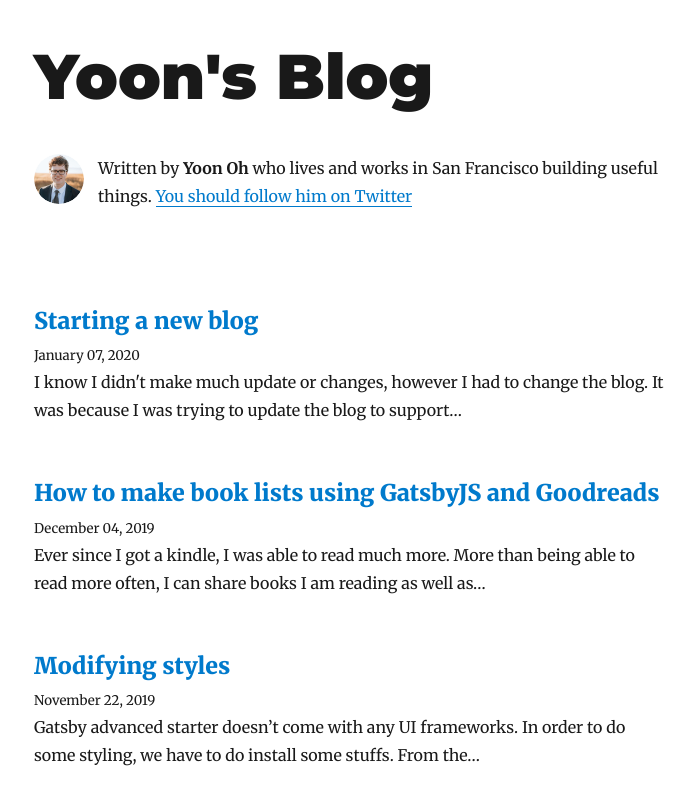
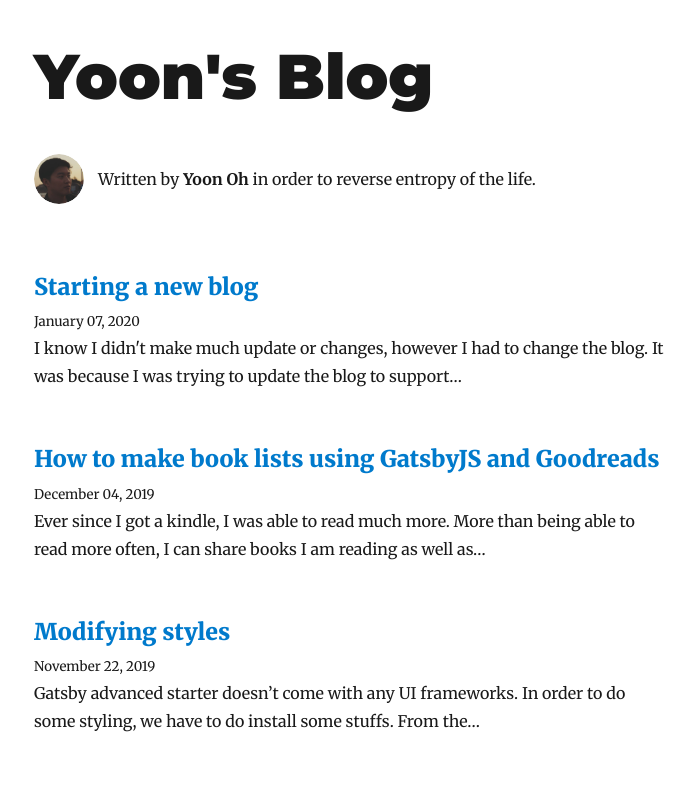
Before and after one commit to yoonoh930/new-gatsby-blog, a Gatsby site: page / in a window 1280 px wide. Shown: the top 786 px of the page, without its empty margins (291-986 px from the left). Built offline with nearby package versions, Linux system fonts and the light colour scheme; Gatsby itself is replaced by a stand-in of ours; some packages are replaced by stand-ins of ours.

Commit message:
Bio editted

```diff
--- a/src/components/bio.js
+++ b/src/components/bio.js
@@ -5,16 +5,17 @@
  * See: https://www.gatsbyjs.org/docs/use-static-query/
  */
 
-import React from "react"
-import { useStaticQuery, graphql } from "gatsby"
-import Image from "gatsby-image"
+import React from "react";
+import { useStaticQuery, graphql } from "gatsby";
+import Image from "gatsby-image";
 
+import { css } from "@emotion/core";
 import { rhythm } from "../utils/typography"
 
 const Bio = () => {
   const data = useStaticQuery(graphql`
     query BioQuery {
-      avatar: file(absolutePath: { regex: "/profile-pic.jpg/" }) {
+      avatar: file(absolutePath: { regex: "/profile-pic.png/" }) {
         childImageSharp {
           fixed(width: 50, height: 50) {
             ...GatsbyImageSharpFixed
@@ -53,13 +54,15 @@ const Bio = () => {
           borderRadius: `50%`,
         }}
       />
-      <p>
-        Written by <strong>{author}</strong> who lives and works in San
-        Francisco building useful things.
-        {` `}
-        <a href={`https://twitter.com/${social.twitter}`}>
+      <p
+        style={{
+          marginTop: `auto`,
+          marginBottom: `auto`,
+        }}>
+        Written by <strong>{author}</strong> in order to reverse entropy of the life.
+        {/* <a href={`https://twitter.com/${social.twitter}`}>
           You should follow him on Twitter
-        </a>
+        </a> */}
       </p>
     </div>
   )
```
Also changed, not shown: content/assets/profile-pic.png (added), content/assets/profile-pic2.jpg (renamed from content/assets/profile-pic.jpg).
